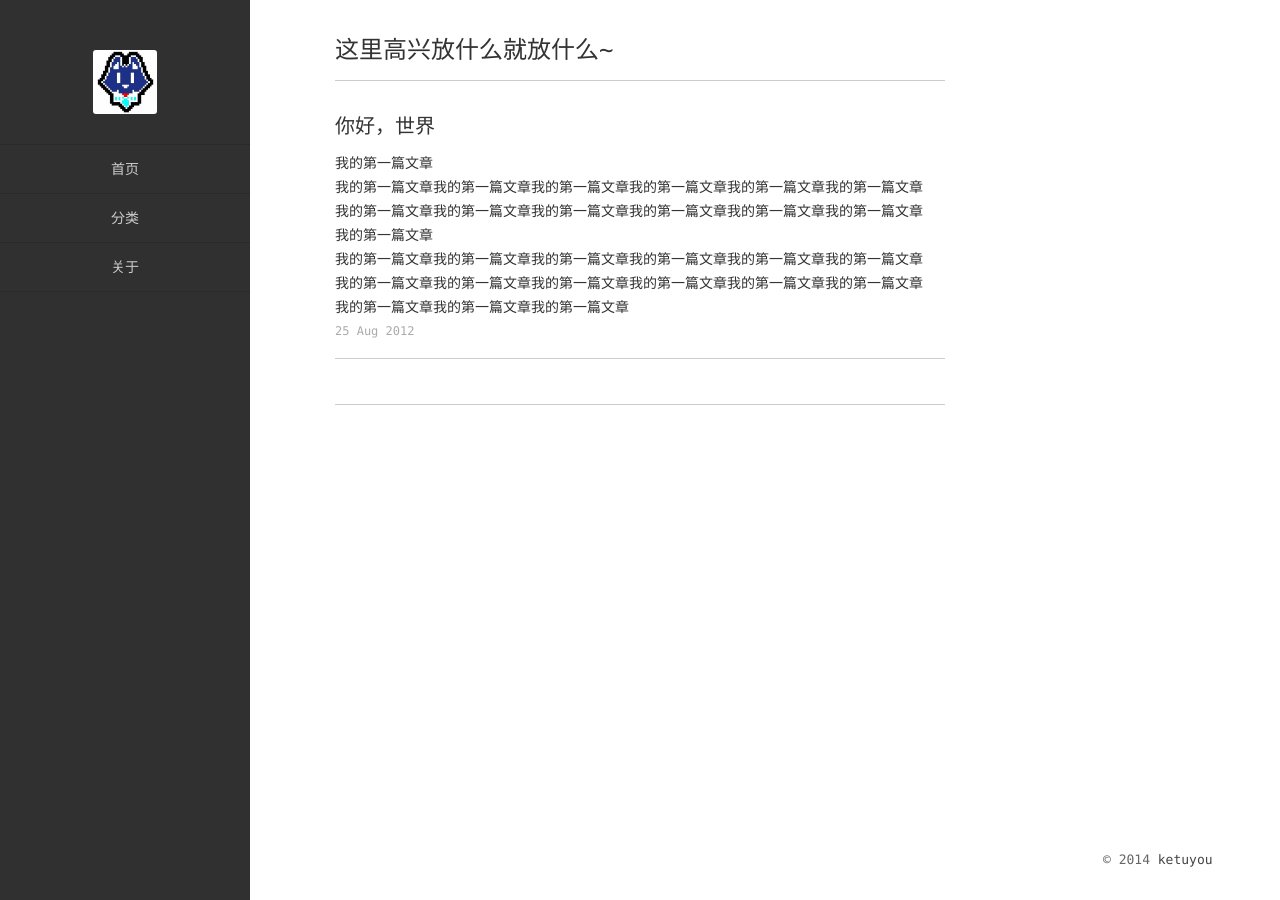
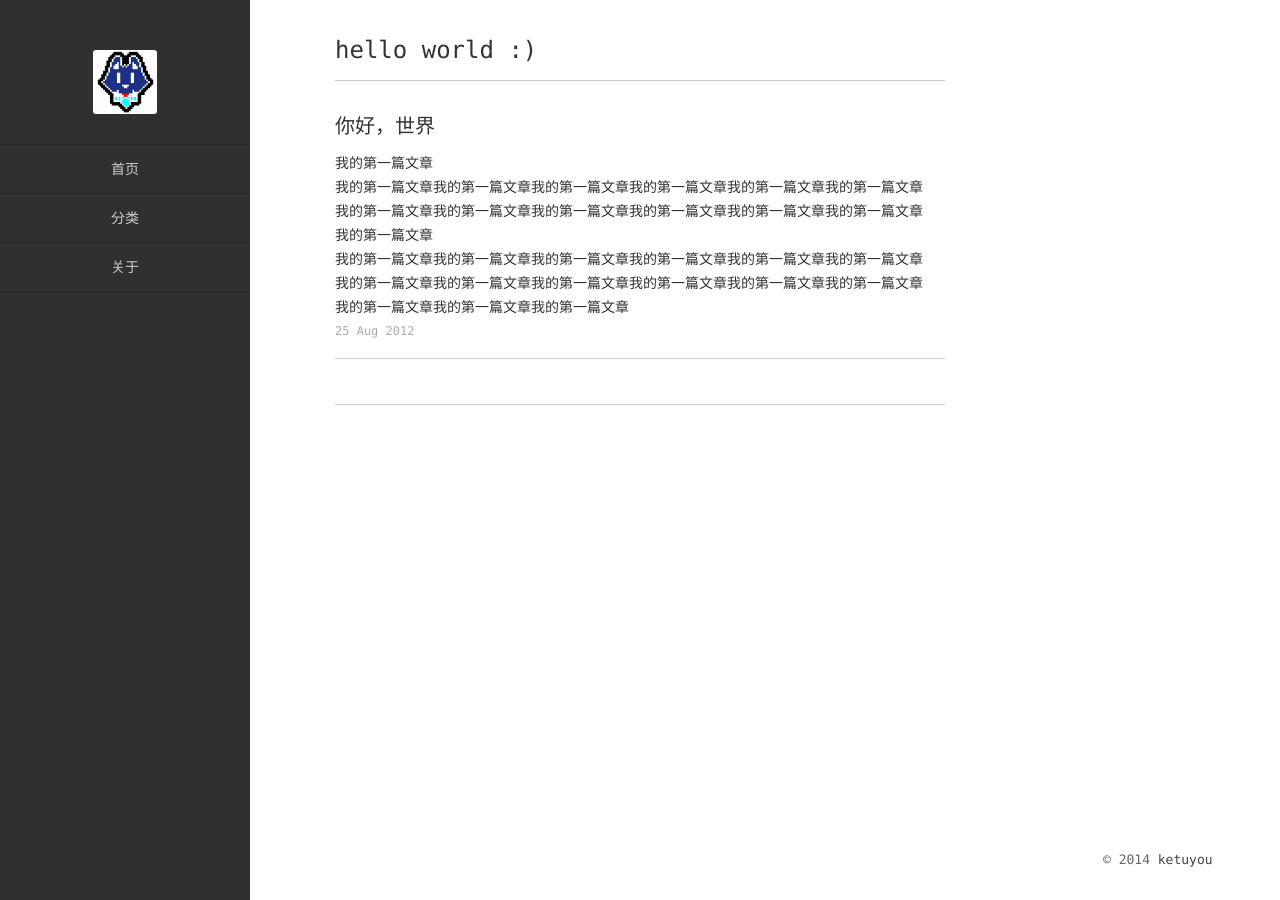
Before and after one commit to Ketuyou/ketuyou.github.io, a Jekyll site: the page built from _posts/2012-08-25-hello-world.html, in a window 1280 px wide. Built offline with Jekyll 4.4.1, drawn with Linux system fonts in a browser that asks for light colours; comment, search, counter and statistics services are not loaded.

Commit message:
Update post.html

```diff
--- a/_layouts/post.html
+++ b/_layouts/post.html
@@ -12,7 +12,7 @@
 	<body>
 	<div class="wrap">
 		<section class="content">
-			<header class="con_hd clearfix">这里高兴放什么就放什么~</header>
+			<header class="con_hd clearfix">hello world :)</header>
 			<article class="post post_text">
 				<h2>{{ page.title }}</h2>
 				<section class="descript">{{ content }}</section>
```
